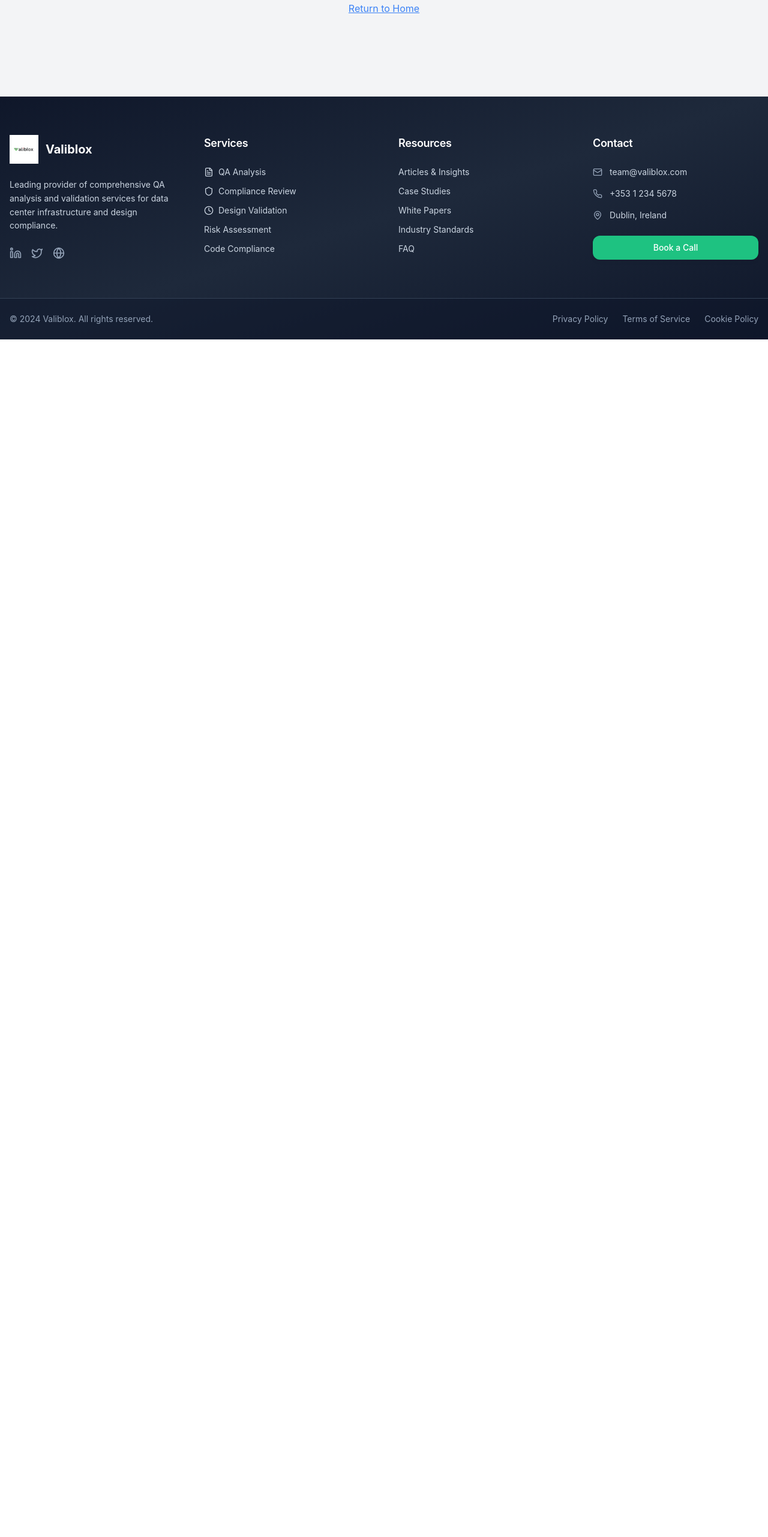
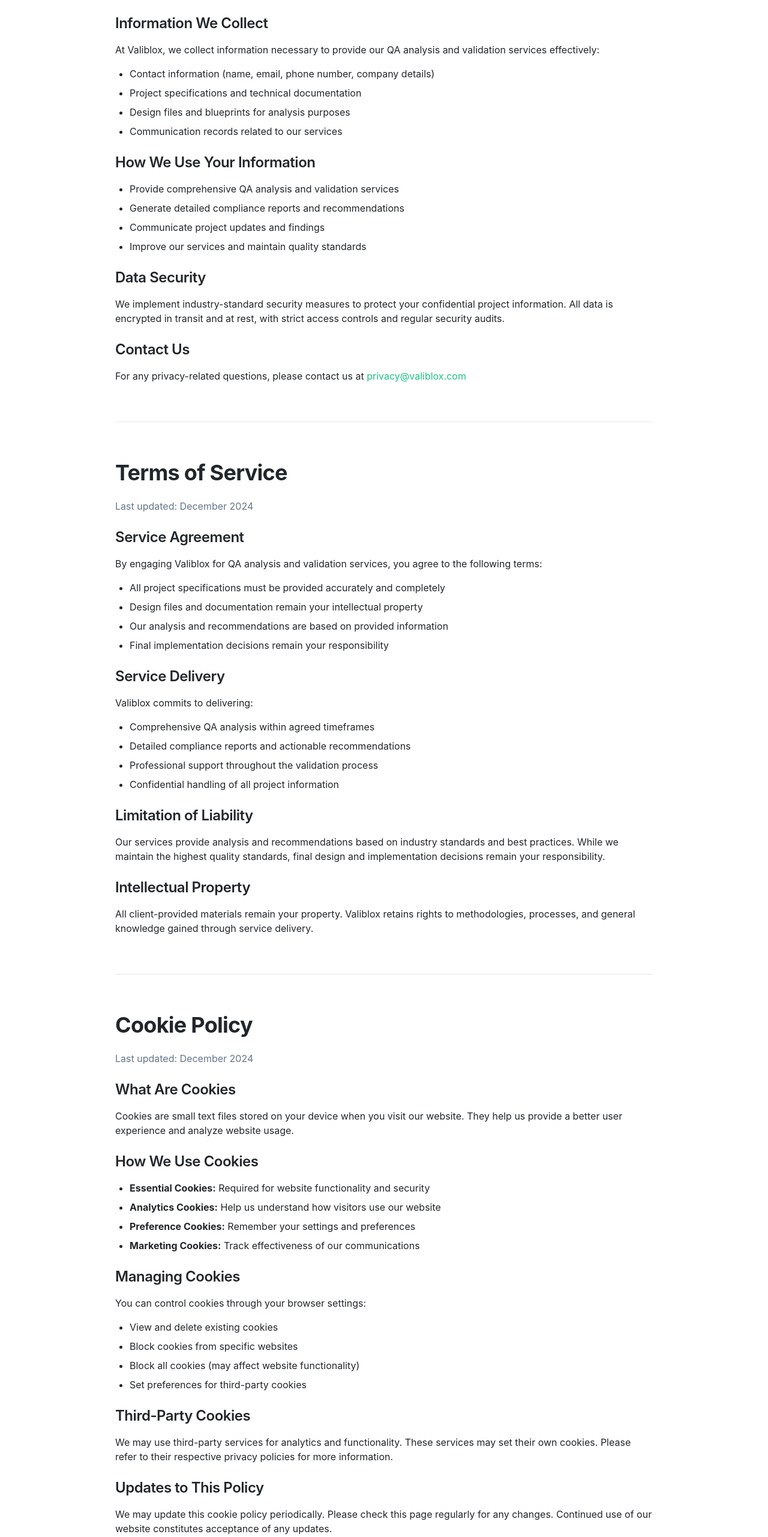
Before and after one commit to Raubizar/valiblox-48hr-qa, a React (Vite) app: page /policies in a window 1280 px wide. Shown: the part 234-2797 px from the top of the page at 60% size. Before the commit the page ends 800 px from the top, so only its background shows below. Built offline with nearby package versions, Linux system fonts and the light colour scheme.

Commit message:
Add legal policy subpages
Create subpages for Privacy Policy, Terms of Service, and Cookie Policy. Ensure the header and footer components are included and all links are functional.

```diff
--- a/src/App.tsx
+++ b/src/App.tsx
@@ -8,6 +8,7 @@ import Index from "./pages/Index";
 import Articles from "./pages/Articles";
 import ArticleDetail from "./pages/ArticleDetail";
 import Pricing from "./pages/Pricing";
+import Policies from "./pages/Policies";
 import ReportDetail from "./pages/ReportDetail";
 import NotFound from "./pages/NotFound";
 
@@ -35,6 +36,7 @@ const App = () => (
           <Route path="/pricing" element={<Pricing />} />
           <Route path="/articles" element={<Articles />} />
           <Route path="/articles/:id" element={<ArticleDetail />} />
+          <Route path="/policies" element={<Policies />} />
           <Route path="/reports/:slug" element={<ReportDetail />} />
           {/* ADD ALL CUSTOM ROUTES ABOVE THE CATCH-ALL "*" ROUTE */}
           <Route path="*" element={<NotFound />} />
--- a/src/components/Footer.tsx
+++ b/src/components/Footer.tsx
@@ -88,9 +88,9 @@ export const Footer = () => {
               © 2024 Valiblox. All rights reserved.
             </div>
             <div className="flex items-center gap-6">
-              <a href="#" className="hover:text-white transition-colors">Privacy Policy</a>
-              <a href="#" className="hover:text-white transition-colors">Terms of Service</a>
-              <a href="#" className="hover:text-white transition-colors">Cookie Policy</a>
+              <a href="/policies#privacy" className="hover:text-white transition-colors">Privacy Policy</a>
+              <a href="/policies#terms" className="hover:text-white transition-colors">Terms of Service</a>
+              <a href="/policies#cookies" className="hover:text-white transition-colors">Cookie Policy</a>
             </div>
           </div>
         </div>
--- /dev/null
+++ b/src/pages/Policies.tsx
@@ -0,0 +1,176 @@
+import { Header } from "@/components/Header";
+import { Footer } from "@/components/Footer";
+import { Separator } from "@/components/ui/separator";
+
+export default function Policies() {
+  return (
+    <div className="min-h-screen bg-background">
+      <Header />
+
+      <main className="container mx-auto px-4 py-16">
+        <div className="max-w-4xl mx-auto space-y-16">
+          {/* Privacy Policy */}
+          <section id="privacy" className="space-y-6">
+            <h1 className="text-4xl font-bold text-foreground">Privacy Policy</h1>
+            <p className="text-muted-foreground">Last updated: December 2024</p>
+
+            <div className="space-y-6 text-foreground">
+              <div>
+                <h2 className="text-2xl font-semibold mb-4">Information We Collect</h2>
+                <p className="mb-4">
+                  At Valiblox, we collect information necessary to provide our QA analysis and validation services effectively:
+                </p>
+                <ul className="list-disc pl-6 space-y-2">
+                  <li>Contact information (name, email, phone number, company details)</li>
+                  <li>Project specifications and technical documentation</li>
+                  <li>Design files and blueprints for analysis purposes</li>
+                  <li>Communication records related to our services</li>
+                </ul>
+              </div>
+
+              <div>
+                <h2 className="text-2xl font-semibold mb-4">How We Use Your Information</h2>
+                <ul className="list-disc pl-6 space-y-2">
+                  <li>Provide comprehensive QA analysis and validation services</li>
+                  <li>Generate detailed compliance reports and recommendations</li>
+                  <li>Communicate project updates and findings</li>
+                  <li>Improve our services and maintain quality standards</li>
+                </ul>
+              </div>
+
+              <div>
+                <h2 className="text-2xl font-semibold mb-4">Data Security</h2>
+                <p>
+                  We implement industry-standard security measures to protect your confidential project information.
+                  All data is encrypted in transit and at rest, with strict access controls and regular security audits.
+                </p>
+              </div>
+
+              <div>
+                <h2 className="text-2xl font-semibold mb-4">Contact Us</h2>
+                <p>
+                  For any privacy-related questions, please contact us at{" "}
+                  <a href="mailto:privacy@valiblox.com" className="text-primary hover:underline">
+                    privacy@valiblox.com
+                  </a>
+                </p>
+              </div>
+            </div>
+          </section>
+
+          <Separator />
+
+          {/* Terms of Service */}
+          <section id="terms" className="space-y-6">
+            <h1 className="text-4xl font-bold text-foreground">Terms of Service</h1>
+            <p className="text-muted-foreground">Last updated: December 2024</p>
+
+            <div className="space-y-6 text-foreground">
+              <div>
+                <h2 className="text-2xl font-semibold mb-4">Service Agreement</h2>
+                <p className="mb-4">
+                  By engaging Valiblox for QA analysis and validation services, you agree to the following terms:
+                </p>
+                <ul className="list-disc pl-6 space-y-2">
+                  <li>All project specifications must be provided accurately and completely</li>
+                  <li>Design files and documentation remain your intellectual property</li>
+                  <li>Our analysis and recommendations are based on provided information</li>
+                  <li>Final implementation decisions remain your responsibility</li>
+                </ul>
+              </div>
+
+              <div>
+                <h2 className="text-2xl font-semibold mb-4">Service Delivery</h2>
+                <p className="mb-4">
+                  Valiblox commits to delivering:
+                </p>
+                <ul className="list-disc pl-6 space-y-2">
+                  <li>Comprehensive QA analysis within agreed timeframes</li>
+                  <li>Detailed compliance reports and actionable recommendations</li>
+                  <li>Professional support throughout the validation process</li>
+                  <li>Confidential handling of all project information</li>
+                </ul>
+              </div>
+
+              <div>
+                <h2 className="text-2xl font-semibold mb-4">Limitation of Liability</h2>
+                <p>
+                  Our services provide analysis and recommendations based on industry standards and best practices.
+                  While we maintain the highest quality standards, final design and implementation decisions remain
+                  your responsibility.
+                </p>
+              </div>
+
+              <div>
+                <h2 className="text-2xl font-semibold mb-4">Intellectual Property</h2>
+                <p>
+                  All client-provided materials remain your property. Valiblox retains rights to methodologies,
+                  processes, and general knowledge gained through service delivery.
+                </p>
+              </div>
+            </div>
+          </section>
+
+          <Separator />
+
+          {/* Cookie Policy */}
+          <section id="cookies" className="space-y-6">
+            <h1 className="text-4xl font-bold text-foreground">Cookie Policy</h1>
+            <p className="text-muted-foreground">Last updated: December 2024</p>
+
+            <div className="space-y-6 text-foreground">
+              <div>
+                <h2 className="text-2xl font-semibold mb-4">What Are Cookies</h2>
+                <p>
+                  Cookies are small text files stored on your device when you visit our website.
+                  They help us provide a better user experience and analyze website usage.
+                </p>
+              </div>
+
+              <div>
+                <h2 className="text-2xl font-semibold mb-4">How We Use Cookies</h2>
+                <ul className="list-disc pl-6 space-y-2">
+                  <li><strong>Essential Cookies:</strong> Required for website functionality and security</li>
+                  <li><strong>Analytics Cookies:</strong> Help us understand how visitors use our website</li>
+                  <li><strong>Preference Cookies:</strong> Remember your settings and preferences</li>
+                  <li><strong>Marketing Cookies:</strong> Track effectiveness of our communications</li>
+                </ul>
+              </div>
+
+              <div>
+                <h2 className="text-2xl font-semibold mb-4">Managing Cookies</h2>
+                <p className="mb-4">
+                  You can control cookies through your browser settings:
+                </p>
+                <ul className="list-disc pl-6 space-y-2">
+                  <li>View and delete existing cookies</li>
+                  <li>Block cookies from specific websites</li>
+                  <li>Block all cookies (may affect website functionality)</li>
+                  <li>Set preferences for third-party cookies</li>
+                </ul>
+              </div>
+
+              <div>
+                <h2 className="text-2xl font-semibold mb-4">Third-Party Cookies</h2>
+                <p>
+                  We may use third-party services for analytics and functionality. These services may
+                  set their own cookies. Please refer to their respective privacy policies for more information.
+                </p>
+              </div>
+
+              <div>
+                <h2 className="text-2xl font-semibold mb-4">Updates to This Policy</h2>
+                <p>
+                  We may update this cookie policy periodically. Please check this page regularly
+                  for any changes. Continued use of our website constitutes acceptance of any updates.
+                </p>
+              </div>
+            </div>
+          </section>
+        </div>
+      </main>
+
+      <Footer />
+    </div>
+  );
+}
```
